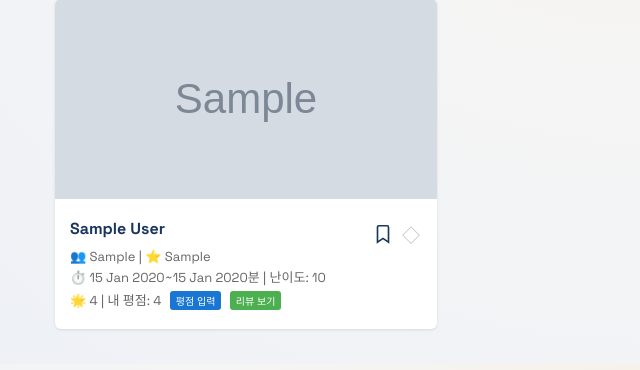
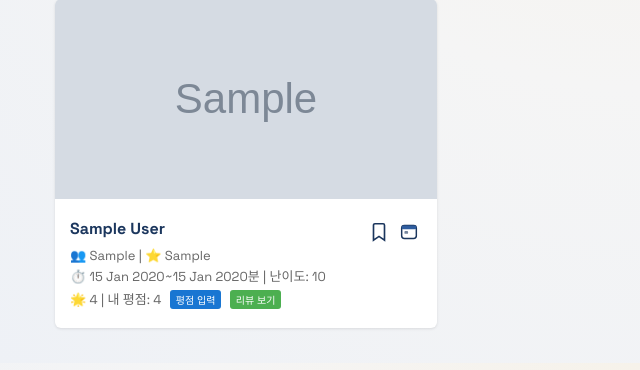
Before and after one commit to lacram/boardgame-pick, a Node server app: template views/index.ejs in a window 1280 px wide. Shown: the part 340-710 px from the top of the page, without its empty margins (0-640 px from the left). Run offline with Node 20, Linux system fonts and the light colour scheme; the template is opened without the code that fills it: most values are stand-ins (such as "Sample title", 1, 10 or a date in 2020); grey boxes marked "Sample" are stand-in pictures.

Commit message:
플레이 예정/북마크 아이콘 개선

```diff
--- a/public/css/styles.css
+++ b/public/css/styles.css
@@ -245,6 +245,12 @@ body {
     display: block;
 }
 
+.scheduled-icon {
+    width: 22px;
+    height: 22px;
+    display: block;
+}
+
 .rating-modal {
     display: none;
     position: fixed;
--- a/public/js/toggles.js
+++ b/public/js/toggles.js
@@ -64,12 +64,13 @@ function toggleScheduled(button, rowId, currentScheduled) {
     .then(data => {
         if (data.success) {
             // 버튼 상태만 업데이트
+            const icon = button.querySelector('img');
             if (data.isScheduled) {
-                button.innerHTML = '◆';
+                if (icon) icon.src = '/images/scheduled-on.svg';
                 button.classList.add('active');
                 button.setAttribute('data-scheduled', '1');
             } else {
-                button.innerHTML = '◇';
+                if (icon) icon.src = '/images/scheduled-off.svg';
                 button.classList.remove('active');
                 button.setAttribute('data-scheduled', '0');
             }
--- a/views/index.ejs
+++ b/views/index.ejs
@@ -89,7 +89,8 @@
                                 <button class="scheduled-button <%= game.is_scheduled ? 'active' : '' %>"
                                         data-rowid="<%= game.bgg_id %>"
                                         data-scheduled="<%= game.is_scheduled ? 1 : 0 %>">
-                                    <%= game.is_scheduled ? '◆' : '◇' %>
+                                    <img src="<%= game.is_scheduled ? '/images/scheduled-on.svg' : '/images/scheduled-off.svg' %>"
+                                         alt="플레이 예정" class="scheduled-icon">
                                 </button>
                             </div>
                         </div>
```
Also changed, not shown: public/icons/scheduled-1.svg (added), public/icons/scheduled-2.svg (added), public/icons/scheduled-3.svg (added), public/images/bookmark-on.svg, public/images/scheduled-off.svg (added), public/images/scheduled-on.svg (added).
